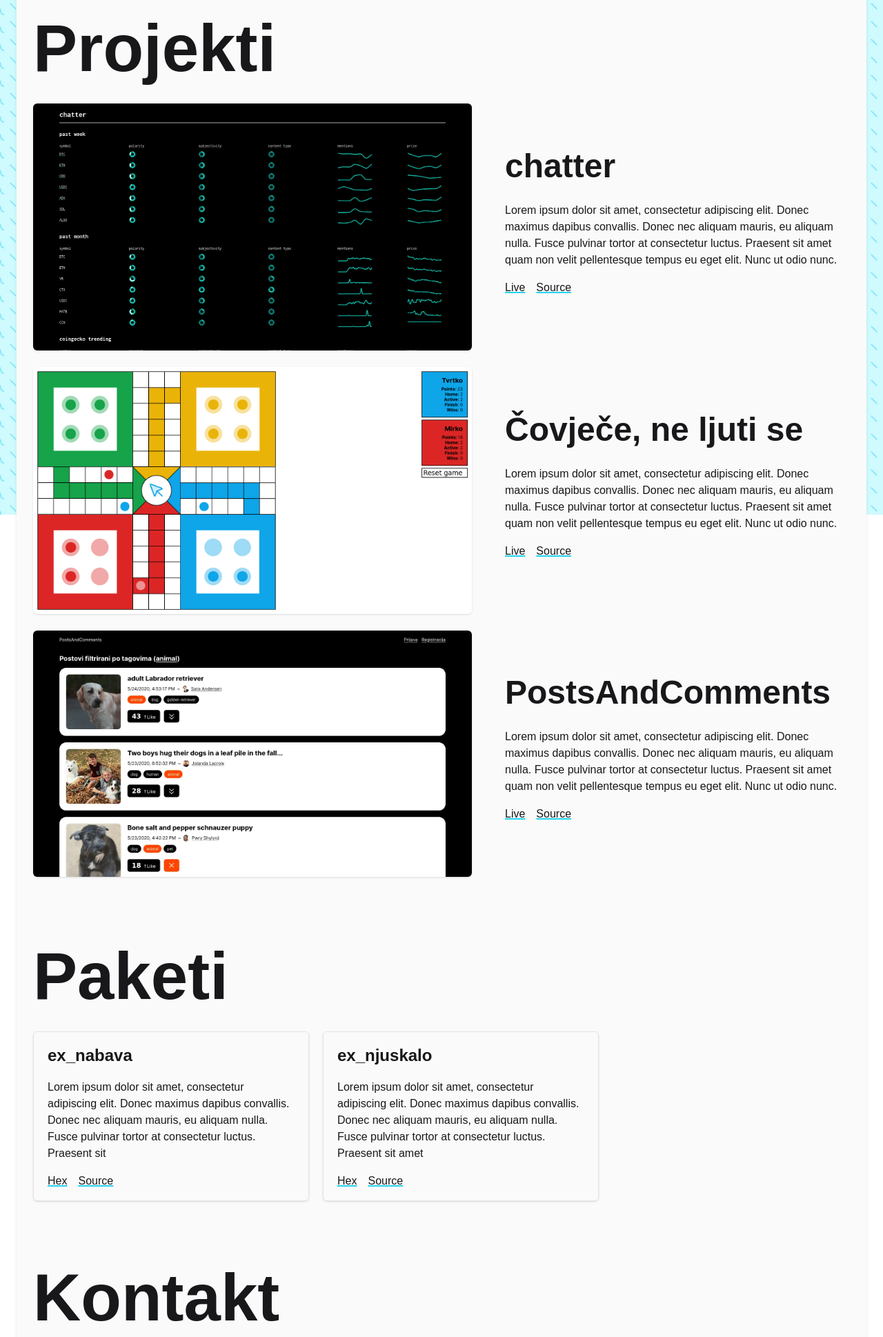
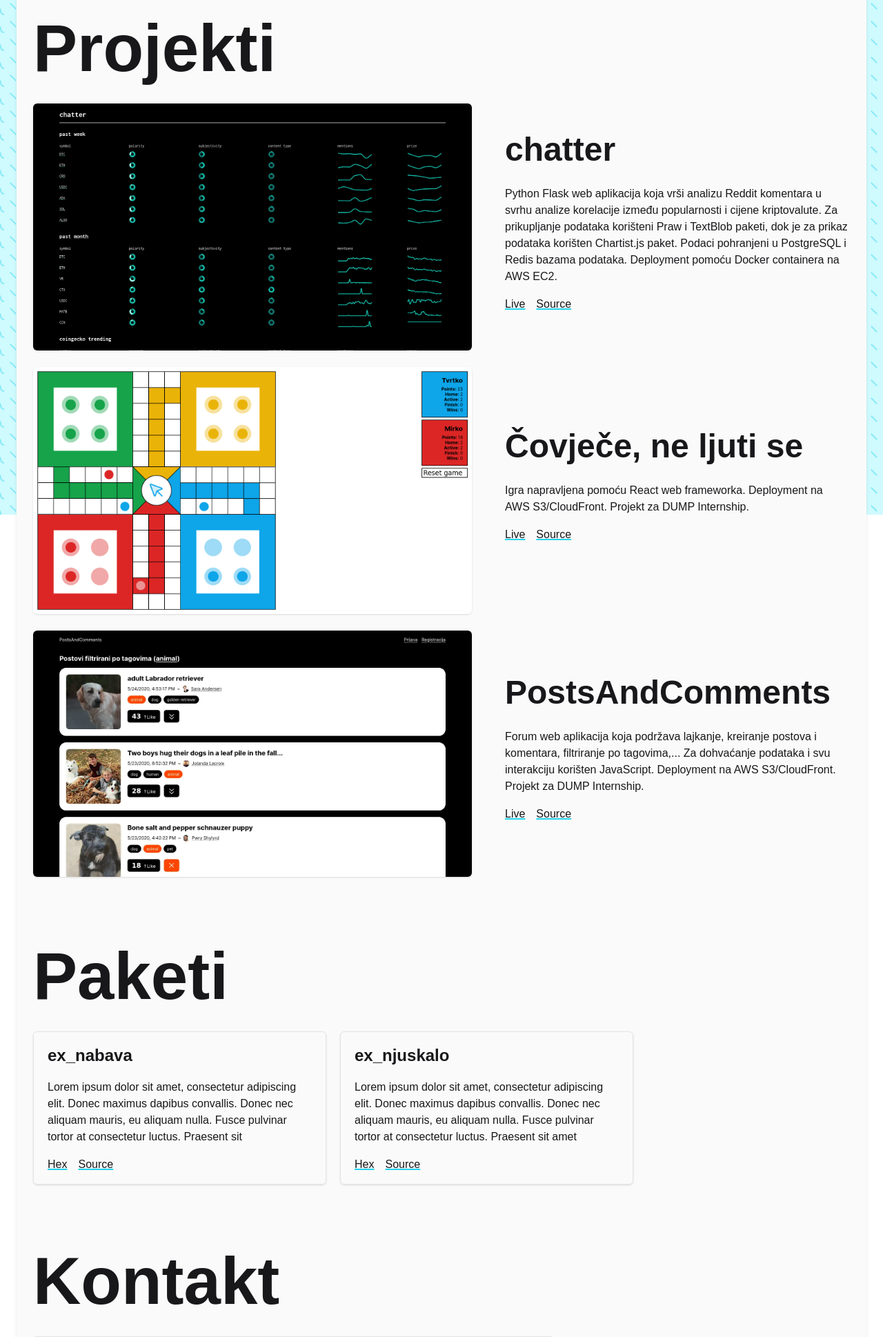
Before and after one commit to bdeak4/bdeak.net, a PHP site: page / in a window 1280 px wide. Shown: the part 134-2072 px from the top of the page at 69% size. Run offline with PHP 8.4, Linux system fonts and the light colour scheme; some web fonts are replaced.

Commit message:
add projects section copy

```diff
--- a/index.html
+++ b/index.html
@@ -52,11 +52,12 @@
             <div class="project__text">
               <h3 class="project__title">chatter</h3>
               <p>
-                Lorem ipsum dolor sit amet, consectetur adipiscing elit. Donec
-                maximus dapibus convallis. Donec nec aliquam mauris, eu aliquam
-                nulla. Fusce pulvinar tortor at consectetur luctus. Praesent sit
-                amet quam non velit pellentesque tempus eu eget elit. Nunc ut
-                odio nunc.
+                Python Flask web aplikacija koja vrši analizu Reddit komentara u
+                svrhu analize korelacije između popularnosti i cijene
+                kriptovalute. Za prikupljanje podataka korišteni Praw i TextBlob
+                paketi, dok je za prikaz podataka korišten Chartist.js paket.
+                Podaci pohranjeni u PostgreSQL i Redis bazama podataka.
+                Deployment pomoću Docker containera na AWS EC2.
               </p>
               <nav>
                 <a href="https://chatter.bdeak.net" target="_blank">Live</a>
@@ -77,11 +78,8 @@
             <div class="project__text">
               <h3 class="project__title">Čovječe, ne ljuti se</h3>
               <p>
-                Lorem ipsum dolor sit amet, consectetur adipiscing elit. Donec
-                maximus dapibus convallis. Donec nec aliquam mauris, eu aliquam
-                nulla. Fusce pulvinar tortor at consectetur luctus. Praesent sit
-                amet quam non velit pellentesque tempus eu eget elit. Nunc ut
-                odio nunc.
+                Igra napravljena pomoću React web frameworka. Deployment na AWS
+                S3/CloudFront. Projekt za DUMP Internship.
               </p>
               <nav>
                 <a href="https://ludo.bdeak.net" target="_blank">Live</a>
@@ -105,11 +103,10 @@
             <div class="project__text">
               <h3 class="project__title">PostsAndComments</h3>
               <p>
-                Lorem ipsum dolor sit amet, consectetur adipiscing elit. Donec
-                maximus dapibus convallis. Donec nec aliquam mauris, eu aliquam
-                nulla. Fusce pulvinar tortor at consectetur luctus. Praesent sit
-                amet quam non velit pellentesque tempus eu eget elit. Nunc ut
-                odio nunc.
+                Forum web aplikacija koja podržava lajkanje, kreiranje postova i
+                komentara, filtriranje po tagovima,... Za dohvaćanje podataka i
+                svu interakciju korišten JavaScript. Deployment na AWS
+                S3/CloudFront. Projekt za DUMP Internship.
               </p>
               <nav>
                 <a href="https://postsandcomments.bdeak.net" target="_blank">
--- a/style.css
+++ b/style.css
@@ -175,7 +175,7 @@ h2 {
   border-radius: 6px;
   border: 1px solid var(--color-zinc-200);
   box-shadow: 0 1px 3px 0 rgb(0 0 0 / 0.1), 0 1px 2px -1px rgb(0 0 0 / 0.1);
-  width: 400px;
+  width: 425px;
   margin-right: 20px;
   margin-bottom: 20px;
 }
```
